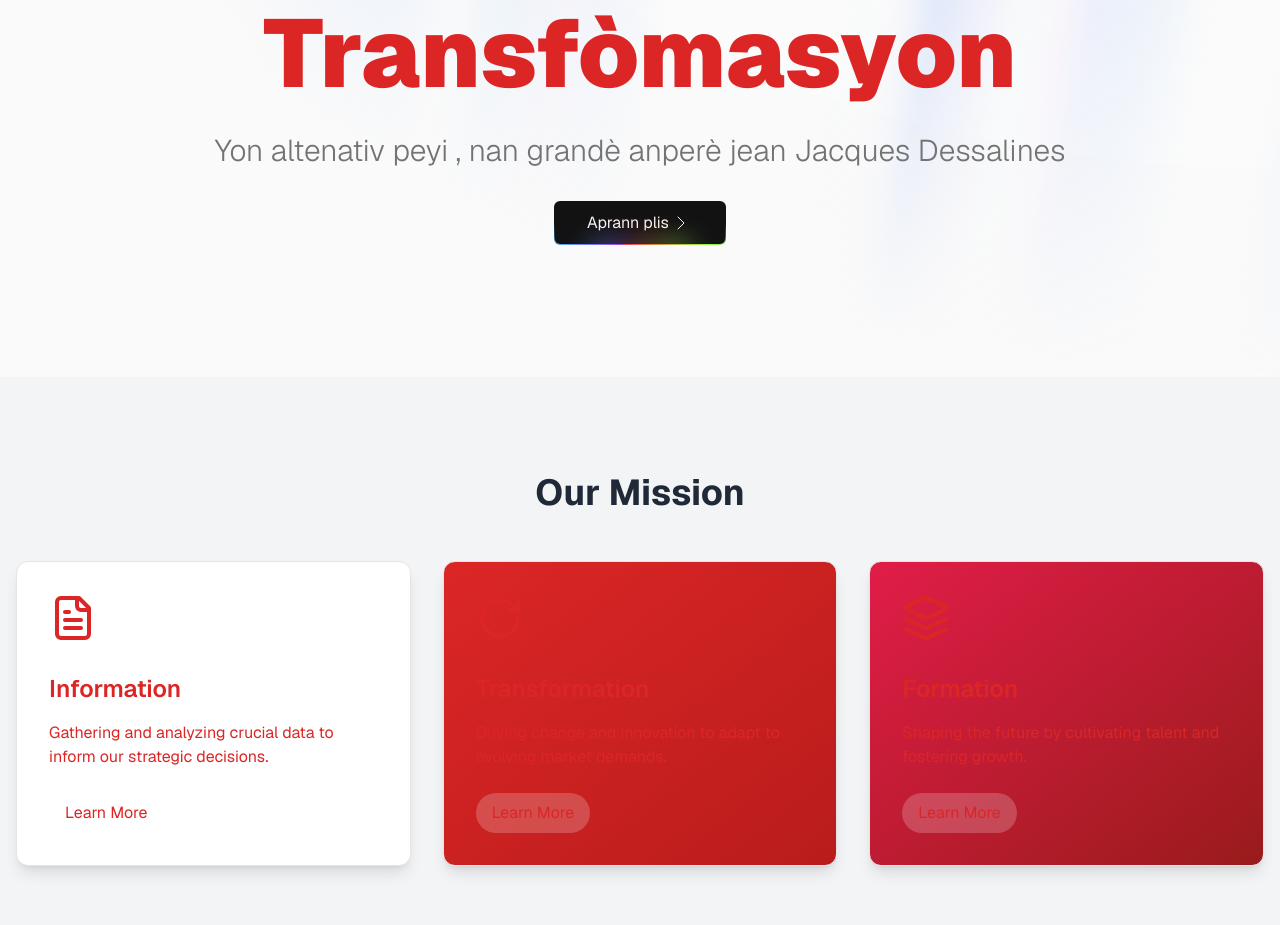
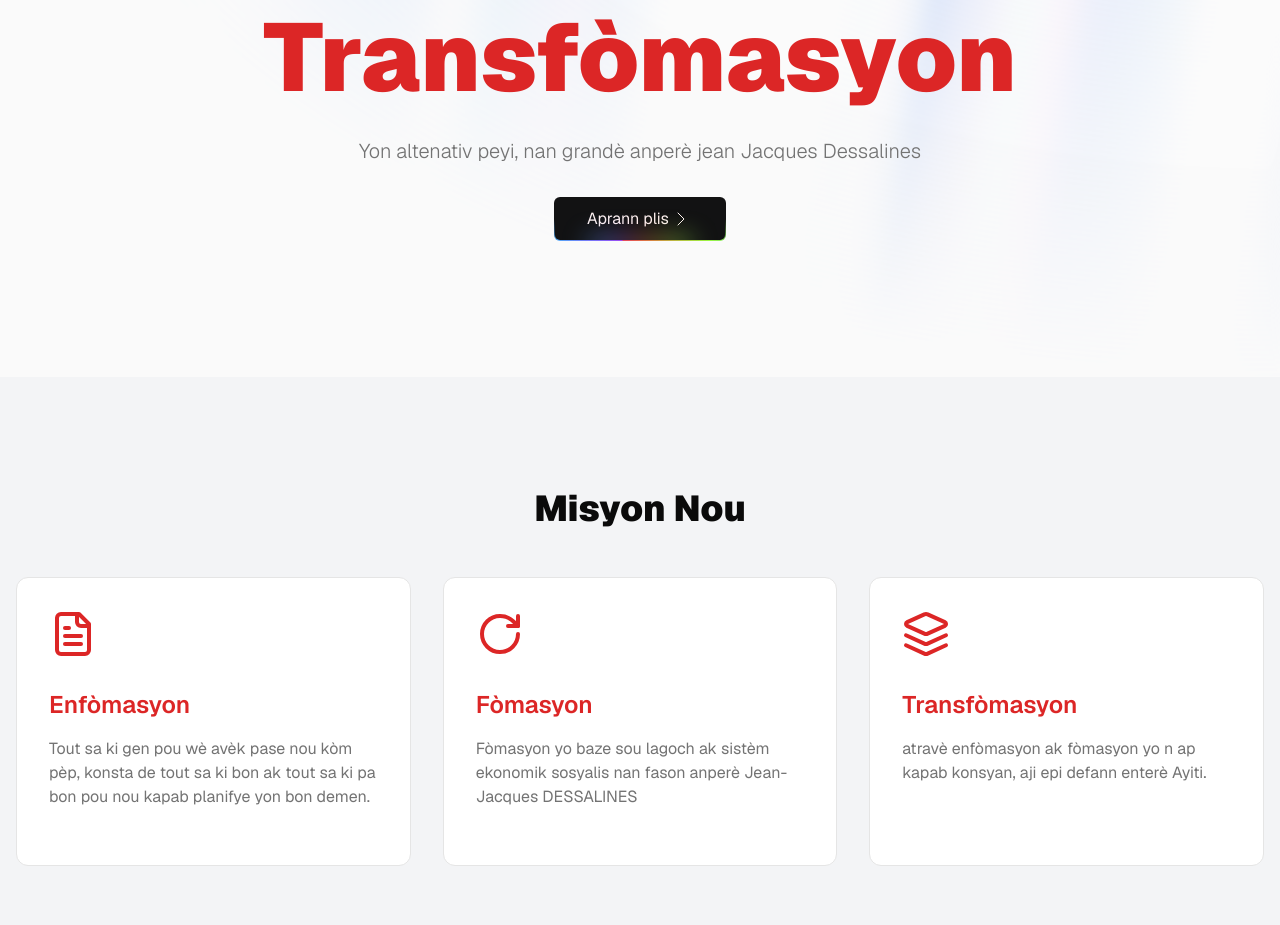
Before and after one commit to itsmrtnsn/fos, a Next.js app: page / in a window 1280 px wide. Shown: the part 407-1332 px from the top of the page. Built offline with nearby package versions, Linux system fonts and the light colour scheme.

Commit message:
build our mission card

```diff
--- a/app/layout.tsx
+++ b/app/layout.tsx
@@ -23,7 +23,7 @@ export default function RootLayout({
           GeistSans.className
         )}
       >
-        <ThemeProvider attribute='class' defaultTheme='system'>
+        <ThemeProvider attribute='class' defaultTheme='light'>
           <div>
             <NavBar />
           </div>
--- a/components/hero.tsx
+++ b/components/hero.tsx
@@ -22,13 +22,9 @@ export function Hero() {
           <p>Fòmasyon</p>
           <p>Transfòmasyon</p>
         </div>
-        <div className='font-medium text-base md:font-light text-center md:text-3xl dark:text-neutral-200 py-4 text-muted-foreground'>
-          Yon altenativ peyi , nan grandè anperè jean Jacques Dessalines
+        <div className='font-medium text-base md:font-light text-center md:text-xl dark:text-neutral-200 py-4 text-muted-foreground'>
+          Yon altenativ peyi, nan grandè anperè jean Jacques Dessalines
         </div>
-        {/* <button className='bg-black dark:bg-white rounded-full w-fit text-white dark:text-black px-4 py-2'>
-          Debug now
-        </button> */}
-
         <RainbowButtonDemo />
       </motion.div>
     </AuroraBackground>
--- a/components/our-mission.tsx
+++ b/components/our-mission.tsx
@@ -1,43 +1,42 @@
 'use client';
 
 import { motion } from 'framer-motion';
-import { FileText, RotateCw, Layers } from 'lucide-react';
+import { FileText, Layers, RotateCw } from 'lucide-react';
 
 export default function OurMission() {
   const cards = [
     {
-      title: 'Information',
-      description:
-        'Gathering and analyzing crucial data to inform our strategic decisions.',
+      title: 'Enfòmasyon',
+      description: `Tout sa ki gen pou wè avèk pase nou kòm pèp, konsta de tout sa ki bon ak tout sa ki pa bon pou nou kapab planifye yon bon demen.`,
       icon: FileText,
       //   gradient: 'from-red-500 to-rose-600',
     },
     {
-      title: 'Transformation',
+      title: 'Fòmasyon',
       description:
-        'Driving change and innovation to adapt to evolving market demands.',
+        'Fòmasyon yo baze sou lagoch ak sistèm ekonomik sosyalis nan fason anperè Jean-Jacques DESSALINES',
       icon: RotateCw,
-      gradient: 'from-red-600 to-red-700',
+      //   gradient: 'from-red-600 to-red-700',
     },
     {
-      title: 'Formation',
+      title: 'Transfòmasyon',
       description:
-        'Shaping the future by cultivating talent and fostering growth.',
+        'atravè enfòmasyon ak fòmasyon yo n ap kapab konsyan, aji epi defann enterè Ayiti.',
       icon: Layers,
-      gradient: 'from-rose-600 to-red-800',
+      //   gradient: 'from-rose-600 to-red-800',
     },
   ];
 
   return (
-    <section className='py-24 bg-gray-100'>
+    <section className='py-24 lg:py-28 bg-gray-100'>
       <div className='container mx-auto px-4'>
         <motion.h2
           initial={{ opacity: 0, y: -20 }}
           animate={{ opacity: 1, y: 0 }}
           transition={{ duration: 0.5 }}
-          className='text-4xl font-bold text-center mb-12 text-gray-800'
+          className='text-4xl font-black text-center mb-12'
         >
-          Our Mission
+          Misyon Nou
         </motion.h2>
         <div className='grid grid-cols-1 md:grid-cols-2 lg:grid-cols-3 gap-8'>
           {cards.map((card, index) => (
@@ -48,7 +47,7 @@ export default function OurMission() {
               transition={{ duration: 0.5, delay: index * 0.1 }}
             >
               <div
-                className={`bg-gradient-to-br ${card.gradient} rounded-xl p-8 shadow-lg hover:shadow-2xl transition-all duration-300 h-full flex flex-col justify-between group bg-white border text-primary`}
+                className={`bg-gradient-to-br rounded-xl p-8  hover:scale-105 transition-all duration-300 h-full flex flex-col justify-between group bg-white  shadow-none text-primary border`}
               >
                 <div>
                   <motion.div
@@ -61,18 +60,19 @@ export default function OurMission() {
                   <h3 className='text-2xl font-semibold text-primary mb-4'>
                     {card.title}
                   </h3>
-                  <p className='text-primary text-opacity-90'>
-                    {card.description}
-                  </p>
+                  <p className='text-muted-foreground '>{card.description}</p>
                 </div>
                 <motion.div
                   className='mt-6'
                   whileHover={{ scale: 1.05 }}
                   whileTap={{ scale: 0.95 }}
                 >
-                  <button className='bg-white bg-opacity-20 text-primary py-2 px-4 rounded-full hover:bg-opacity-30 transition-colors duration-300'>
-                    Learn More
-                  </button>
+                  {/* <Button
+                    variant='outline'
+                    className='shadow-none border-primary hover:bg-primary hover:text-white transition-all duration-300 ease-linear font-normal'
+                  >
+                    Detay
+                  </Button> */}
                 </motion.div>
               </div>
             </motion.div>
--- /dev/null
+++ b/components/ui/card.tsx
@@ -0,0 +1,76 @@
+import * as React from "react"
+
+import { cn } from "@/lib/utils"
+
+const Card = React.forwardRef<
+  HTMLDivElement,
+  React.HTMLAttributes<HTMLDivElement>
+>(({ className, ...props }, ref) => (
+  <div
+    ref={ref}
+    className={cn(
+      "rounded-xl border bg-card text-card-foreground shadow",
+      className
+    )}
+    {...props}
+  />
+))
+Card.displayName = "Card"
+
+const CardHeader = React.forwardRef<
+  HTMLDivElement,
+  React.HTMLAttributes<HTMLDivElement>
+>(({ className, ...props }, ref) => (
+  <div
+    ref={ref}
+    className={cn("flex flex-col space-y-1.5 p-6", className)}
+    {...props}
+  />
+))
+CardHeader.displayName = "CardHeader"
+
+const CardTitle = React.forwardRef<
+  HTMLDivElement,
+  React.HTMLAttributes<HTMLDivElement>
+>(({ className, ...props }, ref) => (
+  <div
+    ref={ref}
+    className={cn("font-semibold leading-none tracking-tight", className)}
+    {...props}
+  />
+))
+CardTitle.displayName = "CardTitle"
+
+const CardDescription = React.forwardRef<
+  HTMLDivElement,
+  React.HTMLAttributes<HTMLDivElement>
+>(({ className, ...props }, ref) => (
+  <div
+    ref={ref}
+    className={cn("text-sm text-muted-foreground", className)}
+    {...props}
+  />
+))
+CardDescription.displayName = "CardDescription"
+
+const CardContent = React.forwardRef<
+  HTMLDivElement,
+  React.HTMLAttributes<HTMLDivElement>
+>(({ className, ...props }, ref) => (
+  <div ref={ref} className={cn("p-6 pt-0", className)} {...props} />
+))
+CardContent.displayName = "CardContent"
+
+const CardFooter = React.forwardRef<
+  HTMLDivElement,
+  React.HTMLAttributes<HTMLDivElement>
+>(({ className, ...props }, ref) => (
+  <div
+    ref={ref}
+    className={cn("flex items-center p-6 pt-0", className)}
+    {...props}
+  />
+))
+CardFooter.displayName = "CardFooter"
+
+export { Card, CardHeader, CardFooter, CardTitle, CardDescription, CardContent }
```
